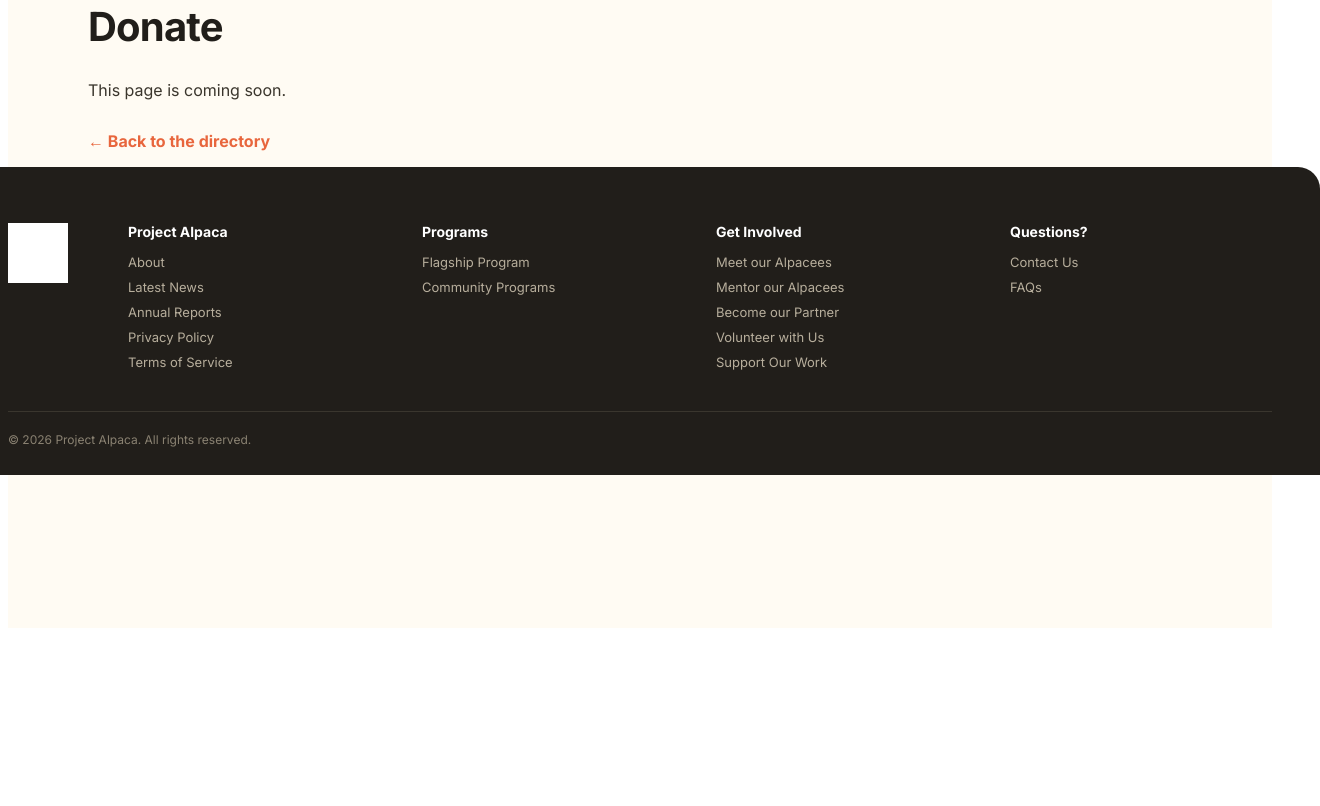
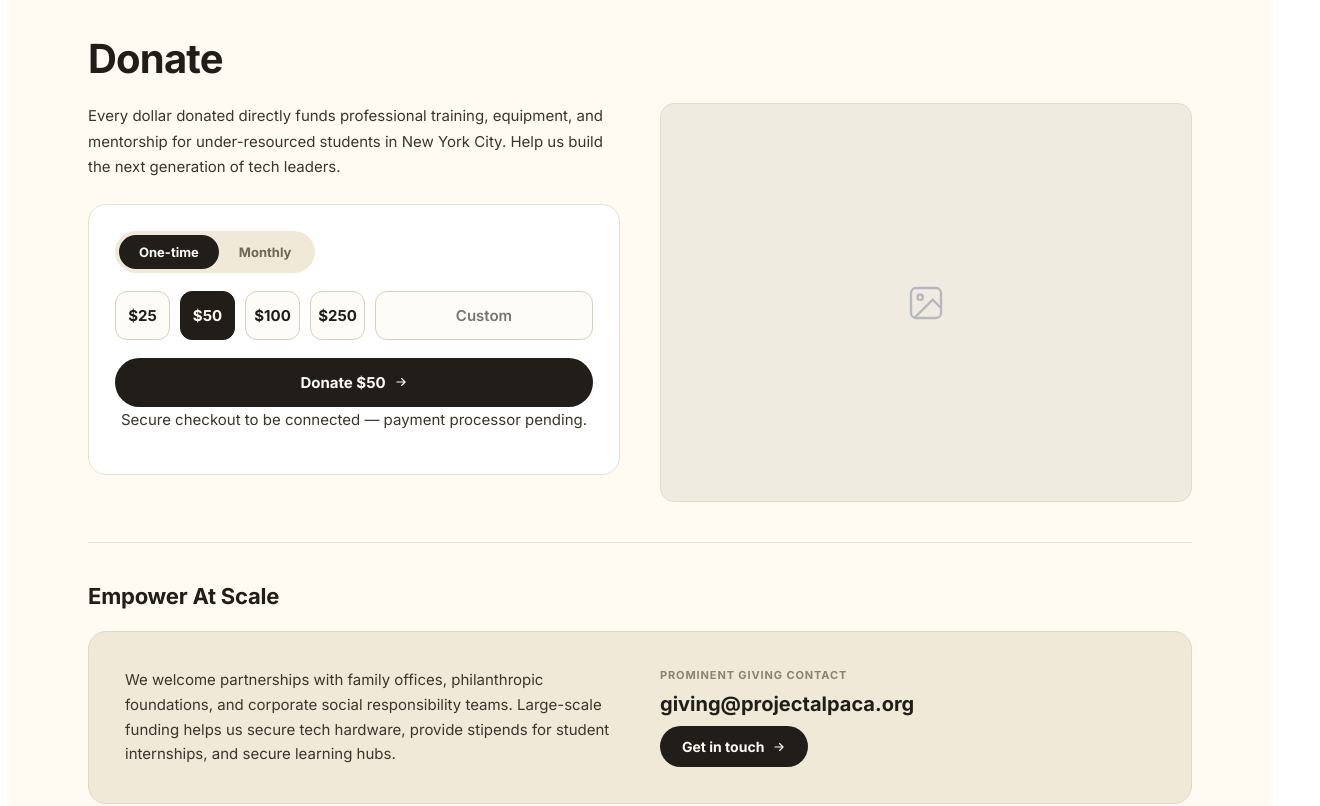
Before and after one commit to jellyfishing2346/project-alpaca, a React (Vite) app: page /donate in a window 1280 px wide. Shown: the part 180-986 px from the top of the page, 1320 px wide, since content can reach past the window. Before the commit the page ends 816 px from the top, so only its background shows below. Built offline with nearby package versions, Linux system fonts and the light colour scheme.

Commit message:
Add Donate page — full Figma site complete

```diff
--- a/App.jsx
+++ b/App.jsx
@@ -7,6 +7,7 @@ import About from "./About.jsx";
 import CommunityPrograms from "./CommunityPrograms.jsx";
 import GetInvolved from "./GetInvolved.jsx";
 import Flagship from "./Flagship.jsx";
+import Donate from "./Donate.jsx";
 import "./styles.css";
 
 // Placeholder page for routes whose real design isn't built yet.
@@ -37,7 +38,7 @@ export default function App() {
         {/* Stubs — ready to fill with the Figma designs, one at a time. */}
         <Route path="/projects" element={<Page title="Projects" blurb="Alpacee project showcases — coming soon." />} />
         <Route path="/about" element={<About />} />
-        <Route path="/donate" element={<Page title="Donate" />} />
+        <Route path="/donate" element={<Donate />} />
         <Route path="/get-involved" element={<GetInvolved />} />
         <Route path="/community-programs" element={<CommunityPrograms />} />
         <Route path="/flagship" element={<Flagship />} />
--- /dev/null
+++ b/Donate.jsx
@@ -0,0 +1,74 @@
+import React, { useState } from "react";
+import { Link } from "react-router-dom";
+import { Nav, Footer, Newsletter } from "./alpacees-directory-final.jsx";
+import "./styles.css";
+
+const Arrow = () => (
+  <svg width="14" height="14" viewBox="0 0 24 24" fill="none" stroke="currentColor" strokeWidth="2" strokeLinecap="round" strokeLinejoin="round"><path d="M5 12h14M13 6l6 6-6 6" /></svg>
+);
+const ImgBox = ({ className }) => (
+  <div className={"hi-img " + (className || "")}><svg width="40" height="40" viewBox="0 0 24 24" fill="none" stroke="#B7B7C0" strokeWidth="1.4"><rect x="3" y="3" width="18" height="18" rx="3" /><circle cx="8.5" cy="8.5" r="1.6" /><path d="m21 15-5-5L5 21" /></svg></div>
+);
+
+const AMOUNTS = [25, 50, 100, 250];
+
+export default function Donate() {
+  const [freq, setFreq] = useState("one-time");
+  const [amount, setAmount] = useState(50);
+  const [custom, setCustom] = useState("");
+
+  return (
+    <div className="root">
+      <Nav />
+      <div className="home">
+        <section className="hs" style={{ borderTop: 0 }}>
+          <h1 style={{ fontSize: 40, fontWeight: 800, letterSpacing: "-.02em", margin: "24px 0 20px" }}>Donate</h1>
+          <div className="overview" style={{ alignItems: "start" }}>
+            <div>
+              <p className="prog-desc">Every dollar donated directly funds professional training, equipment, and mentorship for under-resourced students in New York City. Help us build the next generation of tech leaders.</p>
+
+              <div className="widget">
+                <div className="wtoggle">
+                  <button className={freq === "one-time" ? "on" : ""} onClick={() => setFreq("one-time")}>One-time</button>
+                  <button className={freq === "monthly" ? "on" : ""} onClick={() => setFreq("monthly")}>Monthly</button>
+                </div>
+                <div className="wamounts">
+                  {AMOUNTS.map((a) => (
+                    <button key={a} className={amount === a && !custom ? "on" : ""} onClick={() => { setAmount(a); setCustom(""); }}>${a}</button>
+                  ))}
+                  <input placeholder="Custom" value={custom} onChange={(e) => setCustom(e.target.value.replace(/[^0-9]/g, ""))} />
+                </div>
+                <button className="btn-navy wbtn">Donate ${custom || amount}{freq === "monthly" ? "/mo" : ""} <Arrow /></button>
+                <p className="wnote">Secure checkout to be connected — payment processor pending.</p>
+              </div>
+            </div>
+            <ImgBox className="overview-img" style={{ aspectRatio: "3/4" }} />
+          </div>
+        </section>
+
+        <section className="hs">
+          <h2 className="hs-h">Empower At Scale</h2>
+          <div className="corp">
+            <p>We welcome partnerships with family offices, philanthropic foundations, and corporate social responsibility teams. Large-scale funding helps us secure tech hardware, provide stipends for student internships, and secure learning hubs.</p>
+            <div className="corp-contact">
+              <span className="corp-label">Prominent Giving Contact</span>
+              <a href="mailto:giving@projectalpaca.org">giving@projectalpaca.org</a>
+              <a className="btn-navy" href="mailto:giving@projectalpaca.org?subject=Corporate%20%26%20major%20giving">Get in touch <Arrow /></a>
+            </div>
+          </div>
+        </section>
+
+        <section className="hs">
+          <div className="support">
+            <h2>Other ways to help</h2>
+            <p>Beyond financial gifts, you can mentor a student, host a cohort visit, or partner with us to hire our graduates.</p>
+            <Link className="btn-outline" to="/get-involved">Explore ways to get involved <Arrow /></Link>
+          </div>
+        </section>
+
+        <Newsletter />
+        <Footer />
+      </div>
+    </div>
+  );
+}
--- a/styles.css
+++ b/styles.css
@@ -317,3 +317,22 @@
 .meet-row { display:flex; align-items:center; justify-content:space-between; gap:32px; }
 .meet-row .btn-navy { flex:none; }
 @media (max-width:900px){ .overview{grid-template-columns:1fr;} .flow{grid-template-columns:repeat(2,1fr);} .meet-row{flex-direction:column;align-items:flex-start;} }
+
+/* ===== Donate ===== */
+.widget { background:#fff; border:1px solid #E9E2D2; border-radius:18px; padding:26px; margin-top:24px; }
+.wtoggle { display:inline-flex; background:#F0E9D8; border-radius:999px; padding:4px; margin-bottom:18px; }
+.wtoggle button { border:0; background:transparent; padding:9px 20px; border-radius:999px; font:inherit; font-weight:700; font-size:13px; cursor:pointer; color:#6E6656; }
+.wtoggle button.on { background:#211E1A; color:#FFFBF3; }
+.wamounts { display:grid; grid-template-columns:repeat(5,1fr); gap:10px; margin-bottom:18px; }
+.wamounts button, .wamounts input { padding:14px 0; border:1px solid #D8CFBB; border-radius:12px; font:inherit; font-size:15px; font-weight:700; background:#FDFCF8; cursor:pointer; text-align:center; color:#211E1A; }
+.wamounts button.on { background:#211E1A; color:#FFFBF3; border-color:#211E1A; }
+.wamounts input { font-weight:600; }
+.wamounts input:focus { outline:2px solid #211E1A; outline-offset:1px; }
+.wbtn { width:100%; justify-content:center; padding:15px; font-size:15px; }
+.wnote { font-size:12px; color:#A6A6AE; text-align:center; margin:12px 0 0; }
+.corp { display:grid; grid-template-columns:1fr 1fr; gap:40px; align-items:center; background:#F0E9D8; border:1px solid #E2D8C2; border-radius:18px; padding:36px; }
+.corp p { font-size:15px; line-height:1.65; color:#3A352C; margin:0; }
+.corp-contact { display:flex; flex-direction:column; align-items:flex-start; gap:10px; }
+.corp-label { font-size:11px; font-weight:800; letter-spacing:.08em; text-transform:uppercase; color:#8A8272; }
+.corp-contact > a:first-of-type { font-size:20px; font-weight:800; color:#211E1A; text-decoration:none; }
+@media (max-width:900px){ .corp{grid-template-columns:1fr;} .wamounts{grid-template-columns:repeat(3,1fr);} }
```
